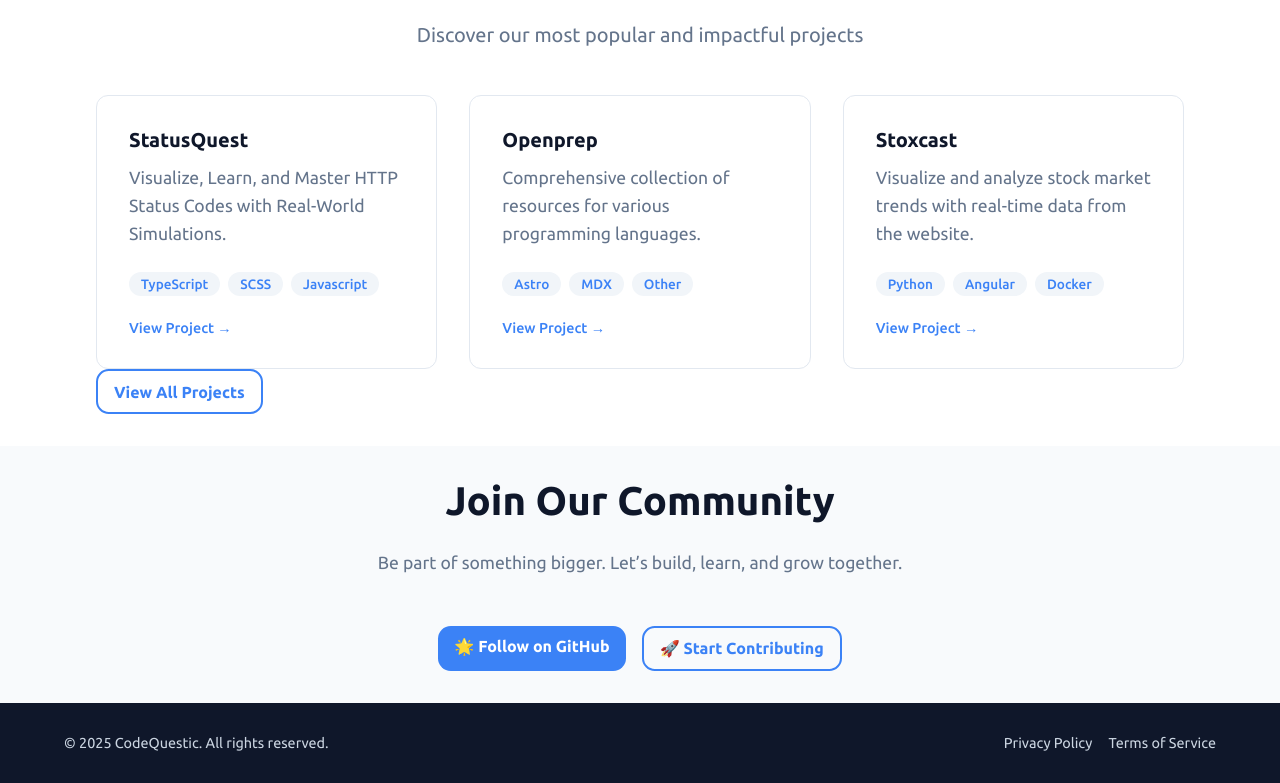
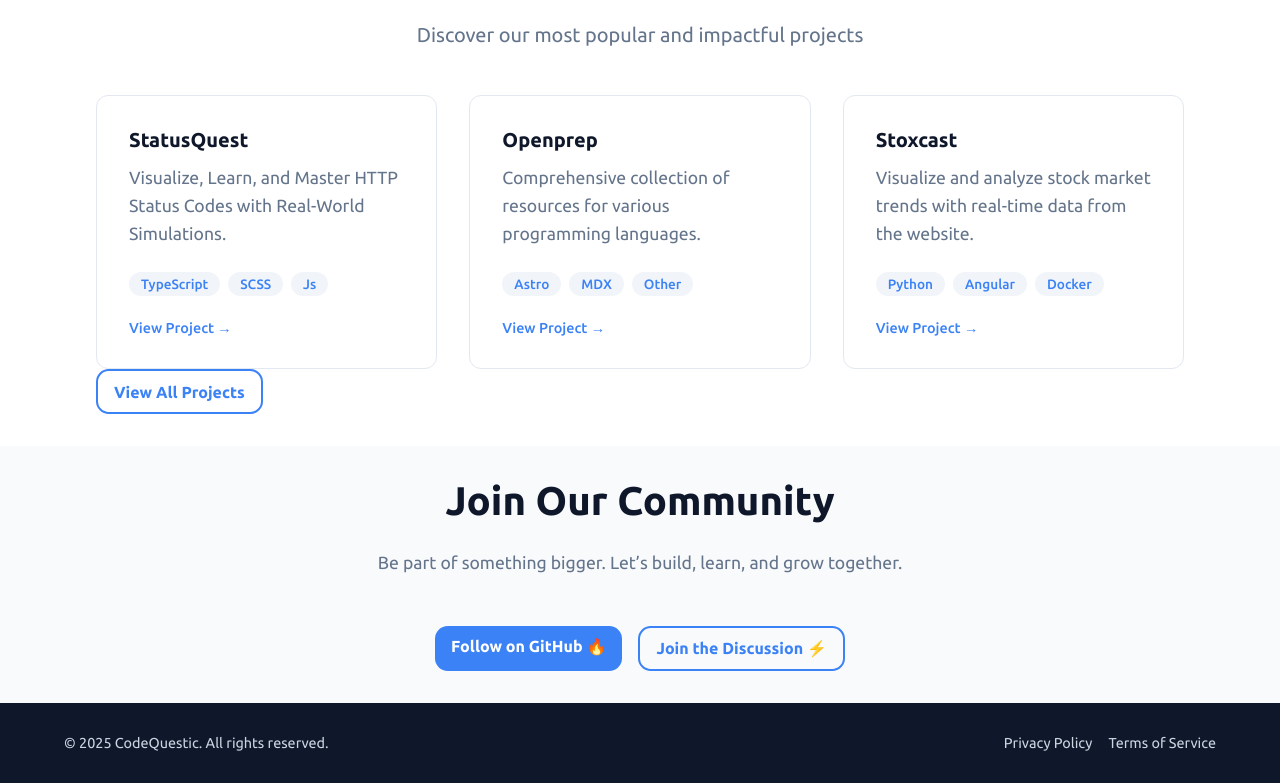
Before and after one commit to CodeQuestic/website, a Next.js app: page / in a window 1280 px wide. Shown: the part 918-1701 px from the top of the page. Built offline with nearby package versions, Linux system fonts and the light colour scheme.

Commit message:
updated content

```diff
--- a/src/data/content.ts
+++ b/src/data/content.ts
@@ -45,9 +45,10 @@ export const siteContent: SiteContent = {
           name: "StatusQuest",
           description:
             "Visualize, Learn, and Master HTTP Status Codes with Real-World Simulations.",
-          tech: ["TypeScript", "SCSS", "Javascript"],
+          tech: ["TypeScript", "SCSS", "Js"],
           stars: 0,
           href: "https://github.com/CodeQuestic/statusquest",
+          target: "_blank",
         },
         {
           name: "Openprep",
@@ -56,6 +57,7 @@ export const siteContent: SiteContent = {
           tech: ["Astro", "MDX", "Other"],
           stars: 189,
           href: "https://github.com/CodeQuestic/openprep",
+          target: "_blank",
         },
         {
           name: "Stoxcast",
@@ -64,6 +66,15 @@ export const siteContent: SiteContent = {
           tech: ["Python", "Angular", "Docker"],
           stars: 156,
           href: "https://github.com/CodeQuestic/stoxcast",
+          target: "_blank",
+        },
+      ],
+      actions: [
+        {
+          href: "/projects",
+          target: "_self",
+          text: "🚀 View All Projects",
+          styleType: "outline",
         },
       ],
     },
@@ -75,13 +86,13 @@ export const siteContent: SiteContent = {
         {
           href: "https://github.com/CodeQuestic",
           target: "_blank",
-          text: "🌟 Follow on GitHub",
+          text: "Follow on GitHub 🔥",
           styleType: "primary",
         },
         {
-          href: "/contribute",
-          target: "_self",
-          text: "🚀 Start Contributing",
+          href: "https://github.com/orgs/CodeQuestic/discussions",
+          target: "_blank",
+          text: "Join the Discussion ⚡️",
           styleType: "outline",
         },
       ],
--- a/src/data/contentType.ts
+++ b/src/data/contentType.ts
@@ -37,12 +37,14 @@ export interface FeaturedProject {
   tech: string[];
   stars: number;
   href: string;
+  target: "_blank" | "_self";
 }
 
 export interface FeaturedContent {
   title: string;
   subtitle: string;
   projects: FeaturedProject[];
+  actions: Action[];
 }
 
 export interface CommunityContent {
```
